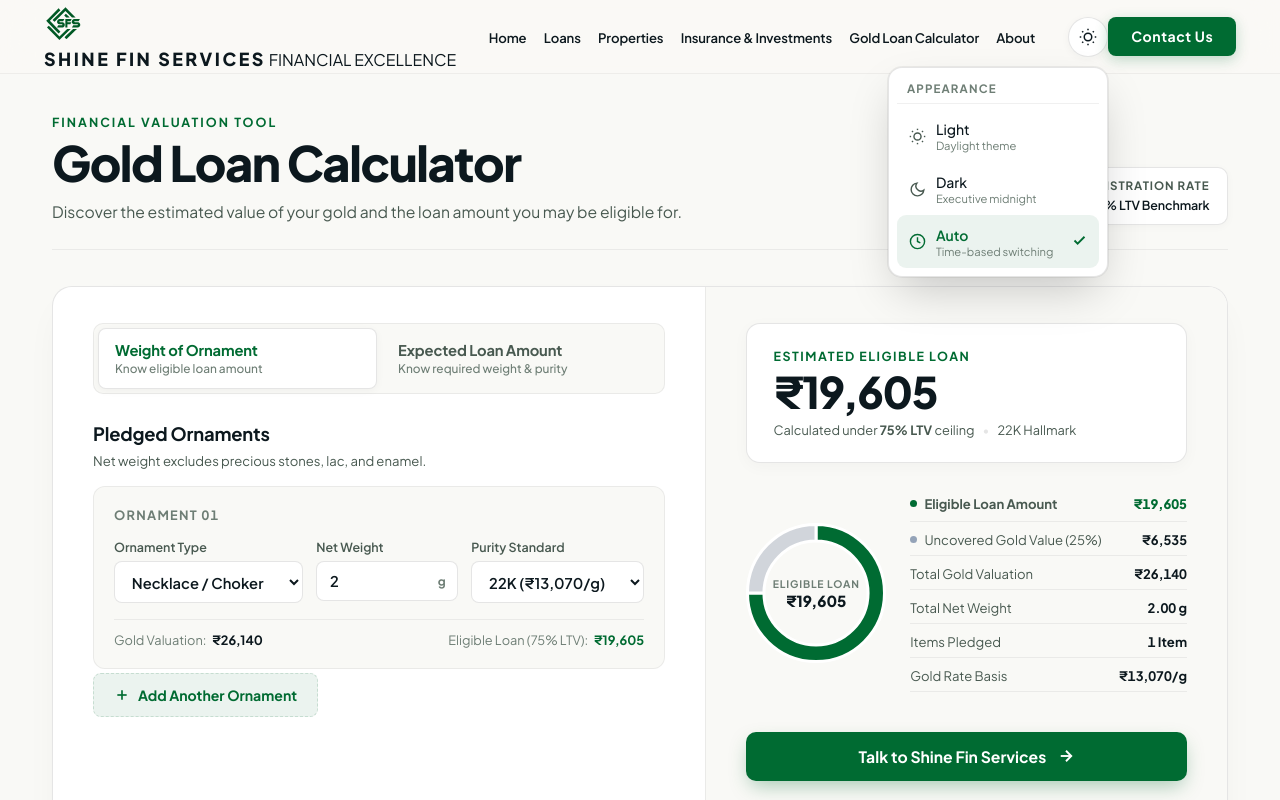
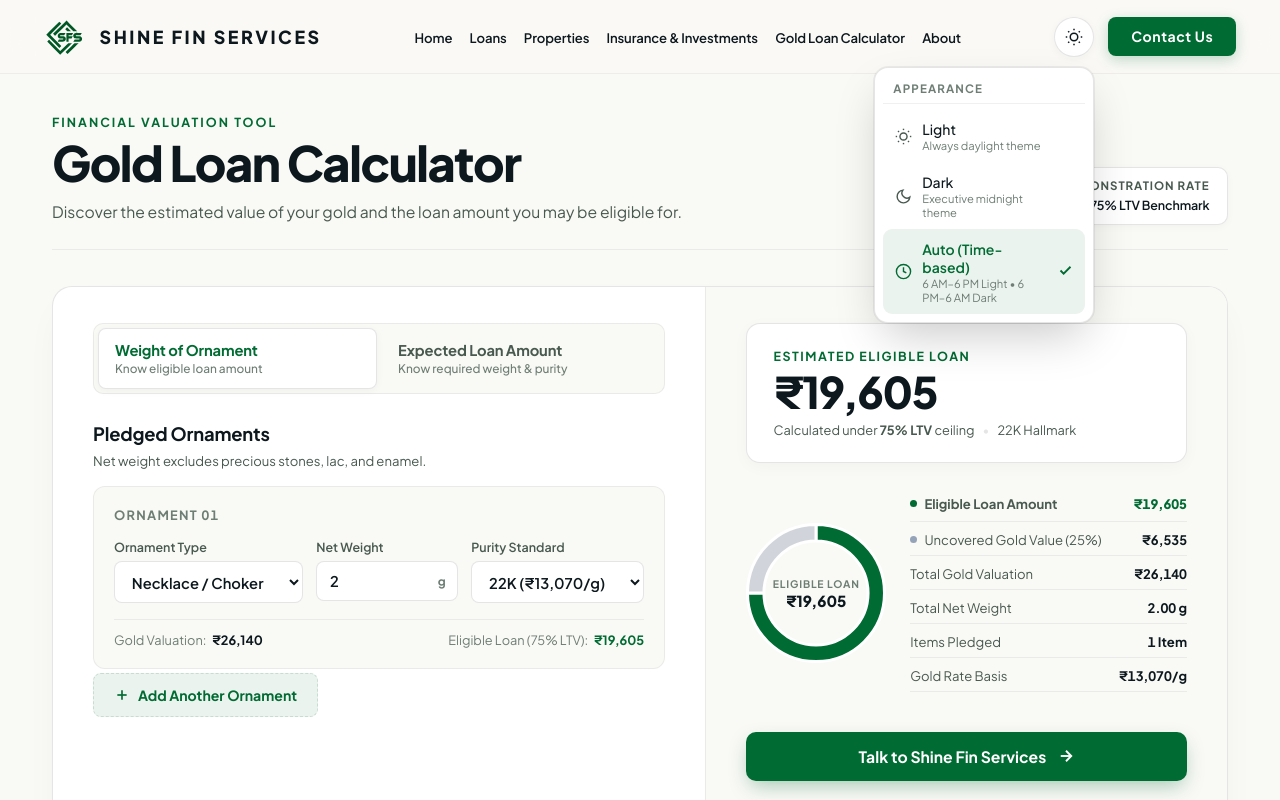
Before and after one commit to suryarajamandapalli/SFS-Website, a website with bundled scripts: page calculator.html in a window 1280 px wide. Both pictures are taken after a click on the button "Select theme mode". Shown: the top 800 px of the page. Built offline with nearby package versions, Linux system fonts and the light colour scheme.

Commit message:
fix: synchronize navbar to match home page exactly across all pages

```diff
--- a/calculator.html
+++ b/calculator.html
@@ -83,13 +83,12 @@
   <header id="sfs-navbar" class="sfs-navbar" role="banner">
     <div class="nav-container">
 
-      <!-- LEFT: Brand Logo & Wordmark -->
-      <a href="index.html" class="nav-brand-lockup" aria-label="Shine Fin Services Home">
-        <img src="SFS Official Logo.svg" alt="Shine Fin Services Emblem" class="nav-brand-logo" width="40" height="40">
-        <div class="nav-brand-text">
-          <span class="nav-brand-name">SHINE FIN SERVICES</span>
-          <span class="nav-brand-tagline">FINANCIAL EXCELLENCE</span>
+      <!-- LEFT: Official SFS Logo + Brand Text -->
+      <a href="index.html#home" class="nav-brand" aria-label="Shine Fin Services Home">
+        <div class="nav-logo-wrap">
+          <img src="SFS Official Logo.svg" alt="Shine Fin Services Official Logo" width="42" height="42">
         </div>
+        <span class="nav-brand-name">SHINE FIN SERVICES</span>
       </a>
 
       <!-- CENTER: Navigation Menu Links -->
@@ -99,13 +98,13 @@
           <li><a href="index.html#loans" class="nav-link">Loans</a></li>
           <li><a href="index.html#properties" class="nav-link">Properties</a></li>
           <li><a href="index.html#insurance" class="nav-link">Insurance &amp; Investments</a></li>
-          <li><a href="calculator.html" class="nav-link is-active" aria-current="page">Gold Loan Calculator</a></li>
+          <li><a href="calculator.html" class="nav-link">Gold Loan Calculator</a></li>
           <li><a href="index.html#about" class="nav-link">About</a></li>
         </ul>
       </nav>
 
       <!-- RIGHT: Theme Switcher & Primary CTA -->
-      <div class="nav-cta-wrap">
+      <div class="nav-cta-wrap" style="display: flex; align-items: center; gap: 0.85rem;">
 
         <!-- Theme Switcher Dropdown Widget -->
         <div class="theme-switcher-wrap" id="theme-switcher">
@@ -139,7 +138,7 @@
                 </span>
                 <span class="theme-option-text">
                   <span class="theme-option-title">Light</span>
-                  <span class="theme-option-desc">Daylight theme</span>
+                  <span class="theme-option-desc">Always daylight theme</span>
                 </span>
               </span>
               <span class="theme-check-icon">
@@ -156,7 +155,7 @@
                 </span>
                 <span class="theme-option-text">
                   <span class="theme-option-title">Dark</span>
-                  <span class="theme-option-desc">Executive midnight</span>
+                  <span class="theme-option-desc">Executive midnight theme</span>
                 </span>
               </span>
               <span class="theme-check-icon">
@@ -173,8 +172,8 @@
                   </svg>
                 </span>
                 <span class="theme-option-text">
-                  <span class="theme-option-title">Auto</span>
-                  <span class="theme-option-desc">Time-based switching</span>
+                  <span class="theme-option-title">Auto (Time-based)</span>
+                  <span class="theme-option-desc">6 AM–6 PM Light • 6 PM–6 AM Dark</span>
                 </span>
               </span>
               <span class="theme-check-icon">
@@ -187,8 +186,8 @@
         <a href="index.html#contact" class="btn-nav-cta">Contact Us</a>
       </div>
 
-      <!-- MOBILE TOGGLE -->
-      <button id="mobile-toggle" class="nav-mobile-toggle" type="button" aria-label="Toggle Navigation Menu" aria-expanded="false">
+      <!-- MOBILE: Minimal Hamburger Menu Toggle Button -->
+      <button id="mobile-toggle" class="nav-mobile-toggle" type="button" aria-label="Toggle Navigation Menu" aria-expanded="false" aria-controls="mobile-drawer">
         <span></span>
         <span></span>
       </button>
@@ -196,14 +195,16 @@
     </div>
   </header>
 
-  <!-- MOBILE MENU DRAWER -->
+  <!-- ======================================================================
+       MOBILE MENU DRAWER (FULLSCREEN GSAP ANIMATED)
+       ====================================================================== -->
   <div id="mobile-drawer" class="mobile-menu-drawer" role="dialog" aria-modal="true" aria-label="Mobile Navigation Menu">
     <ul class="mobile-nav-links">
       <li><a href="index.html#home" class="mobile-nav-link">Home</a></li>
       <li><a href="index.html#loans" class="mobile-nav-link">Loans</a></li>
       <li><a href="index.html#properties" class="mobile-nav-link">Properties</a></li>
       <li><a href="index.html#insurance" class="mobile-nav-link">Insurance &amp; Investments</a></li>
-      <li><a href="calculator.html" class="mobile-nav-link" style="color: var(--sfs-green);">Gold Loan Calculator</a></li>
+      <li><a href="calculator.html" class="mobile-nav-link">Gold Loan Calculator</a></li>
       <li><a href="index.html#about" class="mobile-nav-link">About</a></li>
     </ul>
 
```
